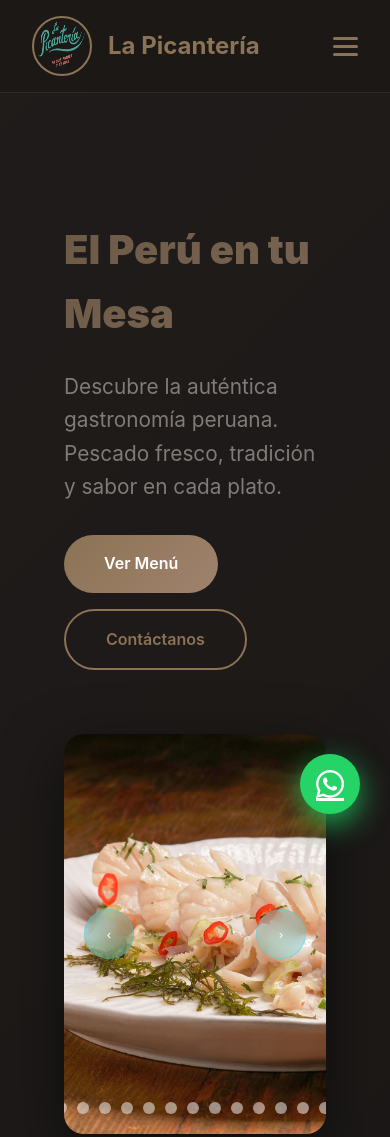
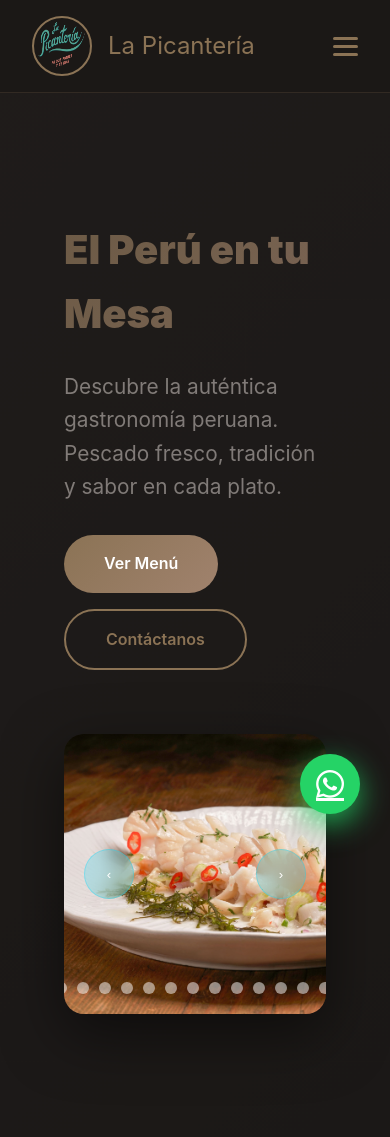
Before and after one commit to CESIL20/PICANTERIA-WEBSITE, a plain HTML site: page index.html in a window 390 px wide. Shown: the top 1137 px of the page. Drawn offline with nearby package versions, Linux system fonts and the light colour scheme.

Commit message:
Actualizar index.html

```diff
--- a/index.html
+++ b/index.html
@@ -73,7 +73,7 @@
       align-items: center;
       gap: 1rem;
       font-size: 1.5rem;
-      font-weight: 700;
+      font-weight: 700px;
       color: var(--primary);
       text-decoration: none;
       transition: transform 0.3s ease;
@@ -764,8 +764,8 @@
       }
 
       .carousel-container {
-        height: 400px;
-        padding: 0;
+        height: 280px;
+
 
       }
     }
```
